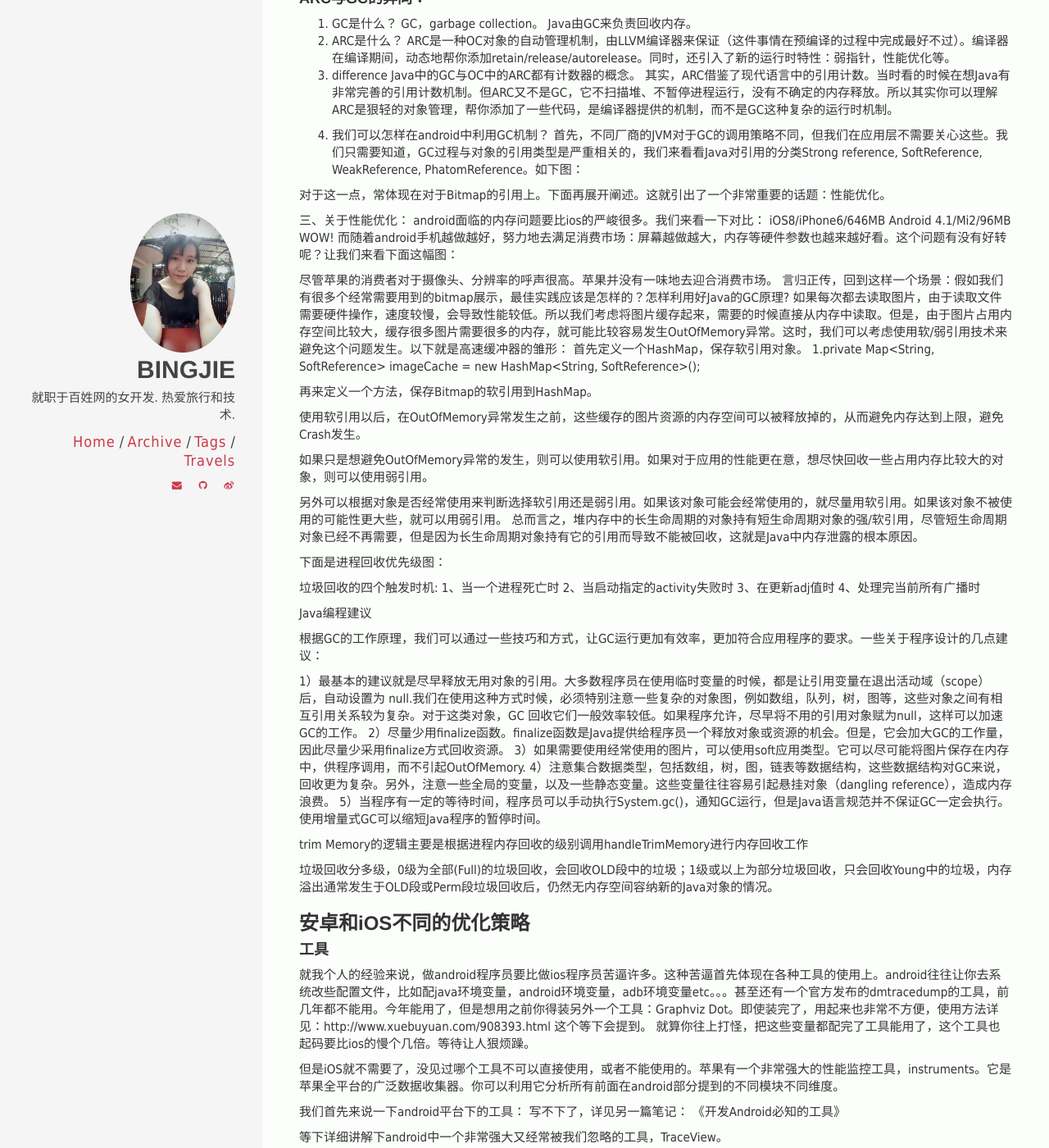
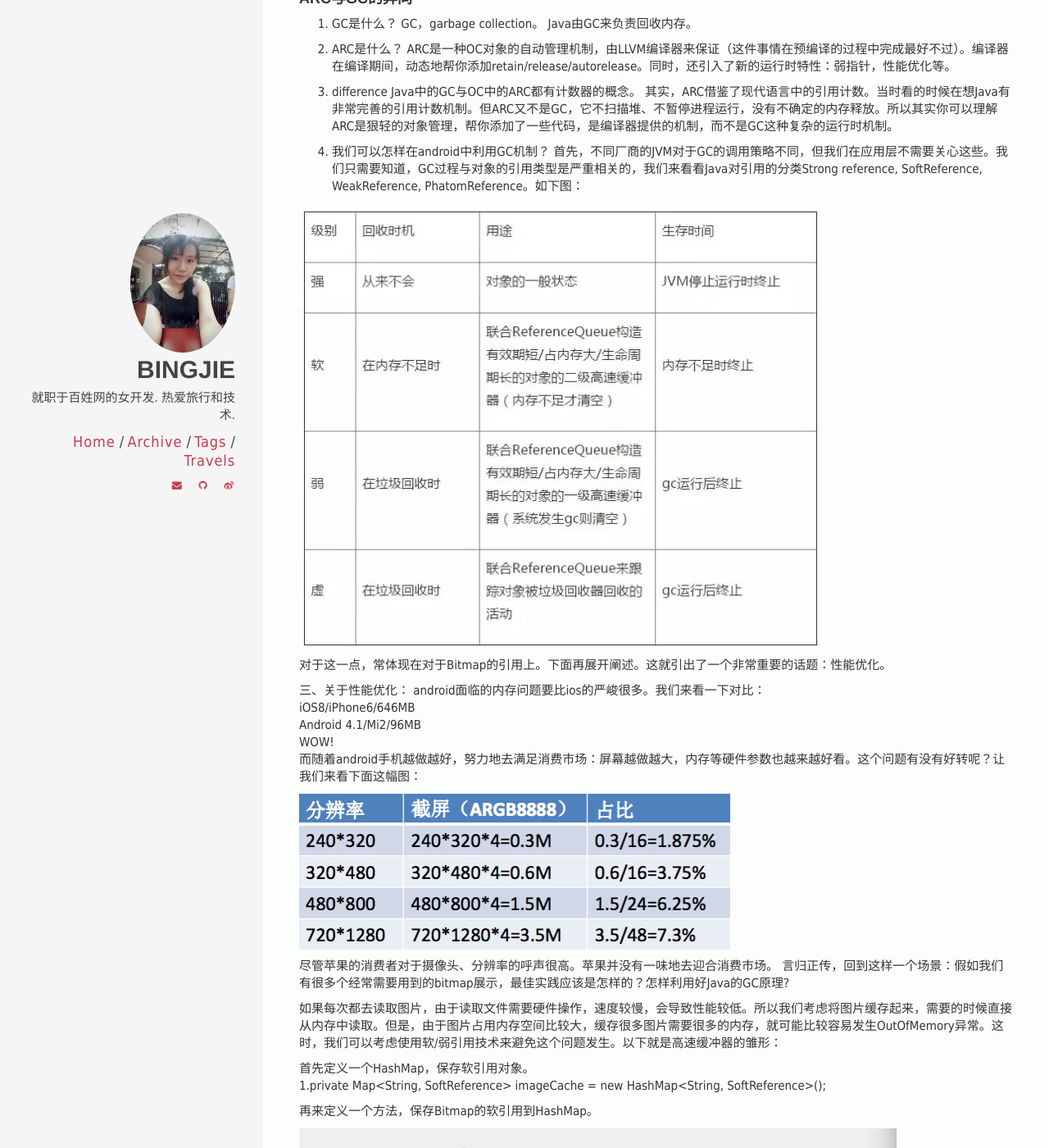
Before and after one commit to chaojimiaomiao/chaojimiaomiao.github.io, a Jekyll site: the page built from _posts/2015-11-14-从语言的特性说开去.md, in a window 1280 px wide and 1400 px high, scrolled down 2098 px. Shown: the whole window at 82% size. Built offline with Jekyll 4.4.1, drawn with Linux system fonts in a browser that asks for light colours; comment, search, counter and statistics services are not loaded; some of the changed text lies outside the part shown.

Commit message:
继续改文章

```diff
--- a/_posts/2015-11-14-从语言的特性说开去.md
+++ b/_posts/2015-11-14-从语言的特性说开去.md
@@ -63,10 +63,9 @@ Java是一门静态语言，类和方法都有严格的public, private之分。
 
 　　具体参见：<a href='http://www.bingjie.me/2015/11/03/OC%E4%B8%AD%E7%9A%84runtime%E4%B8%8EJava%E5%8F%8D%E5%B0%84%E6%9C%BA%E5%88%B6%E5%AF%B9%E6%AF%94.html'>OC中的runtime与Java反射机制对比</a>
 
-##### 3.2 不同点
+##### 　　3.2 不同点
 
-　　OC能动态得给class添加类和方法，Java则不行。例如：
-
+　　OC能动态得给class添加类和方法，Java则不行。例如
 　　{% highlight Objective-C %}
 import<objc/runtime.h>
 Class newClass = objc_allocateClassPair([NSError class], "RuntimeErrorSubclass", 0);
@@ -80,22 +79,28 @@ class_addMethod(newClass, @selector(report), (IMP)ReportFunction, "v@:"){% endhi
 ![image]({{ site.url }}/img/language_java.jpg)
 
 而编译型的OC则相对简单：
-Objective-C → Compiler-gcc → .o文件 → linker装载器 → executable可执行文件
+__Objective-C → Compiler-gcc → .o文件 → linker装载器 → executable可执行文件__
 其中，编译是把源代码编译成机器码，链接是把各个模块的机器码和依赖库串连起来生成可执行文件。
 
 ### 平台的特性
-#### ARC与GC的异同：
+
+#### ARC与GC的异同
+
 1. GC是什么？
 GC，garbage collection。
 Java由GC来负责回收内存。
+
 2. ARC是什么？
 ARC是一种OC对象的自动管理机制，由LLVM编译器来保证（这件事情在预编译的过程中完成最好不过）。编译器在编译期间，动态地帮你添加retain/release/autorelease。同时，还引入了新的运行时特性：弱指针，性能优化等。
+
 3. difference
 Java中的GC与OC中的ARC都有计数器的概念。
 其实，ARC借鉴了现代语言中的引用计数。当时看的时候在想Java有非常完善的引用计数机制。但ARC又不是GC，它不扫描堆、不暂停进程运行，没有不确定的内存释放。所以其实你可以理解ARC是狠轻的对象管理，帮你添加了一些代码，是编译器提供的机制，而不是GC这种复杂的运行时机制。
 
 4. 我们可以怎样在android中利用GC机制？
 首先，不同厂商的JVM对于GC的调用策略不同，但我们在应用层不需要关心这些。我们只需要知道，GC过程与对象的引用类型是严重相关的，我们来看看Java对引用的分类Strong reference, SoftReference, WeakReference, PhatomReference。如下图：
+
+![image]({{ site.url }}/img/language_gc.jpg)
 
 对于这一点，常体现在对于Bitmap的引用上。下面再展开阐述。这就引出了一个非常重要的话题：性能优化。
 
@@ -106,22 +111,32 @@ Android 4.1/Mi2/96MB
 WOW!
 而随着android手机越做越好，努力地去满足消费市场：屏幕越做越大，内存等硬件参数也越来越好看。这个问题有没有好转呢？让我们来看下面这幅图：
 
+![image]({{ site.url }}/img/language_cache.jpg)
+
+
 尽管苹果的消费者对于摄像头、分辨率的呼声很高。苹果并没有一味地去迎合消费市场。
 言归正传，回到这样一个场景：假如我们有很多个经常需要用到的bitmap展示，最佳实践应该是怎样的？怎样利用好Java的GC原理?
+
 如果每次都去读取图片，由于读取文件需要硬件操作，速度较慢，会导致性能较低。所以我们考虑将图片缓存起来，需要的时候直接从内存中读取。但是，由于图片占用内存空间比较大，缓存很多图片需要很多的内存，就可能比较容易发生OutOfMemory异常。这时，我们可以考虑使用软/弱引用技术来避免这个问题发生。以下就是高速缓冲器的雏形：
+
 首先定义一个HashMap，保存软引用对象。
 1.private Map<String, SoftReference<Bitmap>> imageCache = new HashMap<String, SoftReference<Bitmap>>();
 
 再来定义一个方法，保存Bitmap的软引用到HashMap。
+
+![image]({{ site.url }}/img/language_bitmap.jpg)
 
 使用软引用以后，在OutOfMemory异常发生之前，这些缓存的图片资源的内存空间可以被释放掉的，从而避免内存达到上限，避免Crash发生。
 
 如果只是想避免OutOfMemory异常的发生，则可以使用软引用。如果对于应用的性能更在意，想尽快回收一些占用内存比较大的对象，则可以使用弱引用。
 
 另外可以根据对象是否经常使用来判断选择软引用还是弱引用。如果该对象可能会经常使用的，就尽量用软引用。如果该对象不被使用的可能性更大些，就可以用弱引用。
-总而言之，堆内存中的长生命周期的对象持有短生命周期对象的强/软引用，尽管短生命周期对象已经不再需要，但是因为长生命周期对象持有它的引用而导致不能被回收，这就是Java中内存泄露的根本原因。
+
+总而言之，__堆内存中的长生命周期的对象持有短生命周期对象的强/软引用，尽管短生命周期对象已经不再需要，但是因为长生命周期对象持有它的引用而导致不能被回收，这就是Java中内存泄露的根本原因。__
 
 下面是进程回收优先级图：
+
+![image]({{ site.url }}/img/language_process.jpg)
 
 垃圾回收的四个触发时机:
 1、当一个进程死亡时
@@ -174,6 +189,7 @@ po一张图：
 po一张图感受下：
 
 其他的区别：
+
 #### 支持的图片格式
 
 详见：http://blog.ibireme.com/2015/11/02/mobile_image_benchmark/
```
Also changed, not shown: img/language_bitmap.jpg (added), img/language_cache.jpg (added), img/language_gc.jpg (added), img/language_process.jpg (added).
